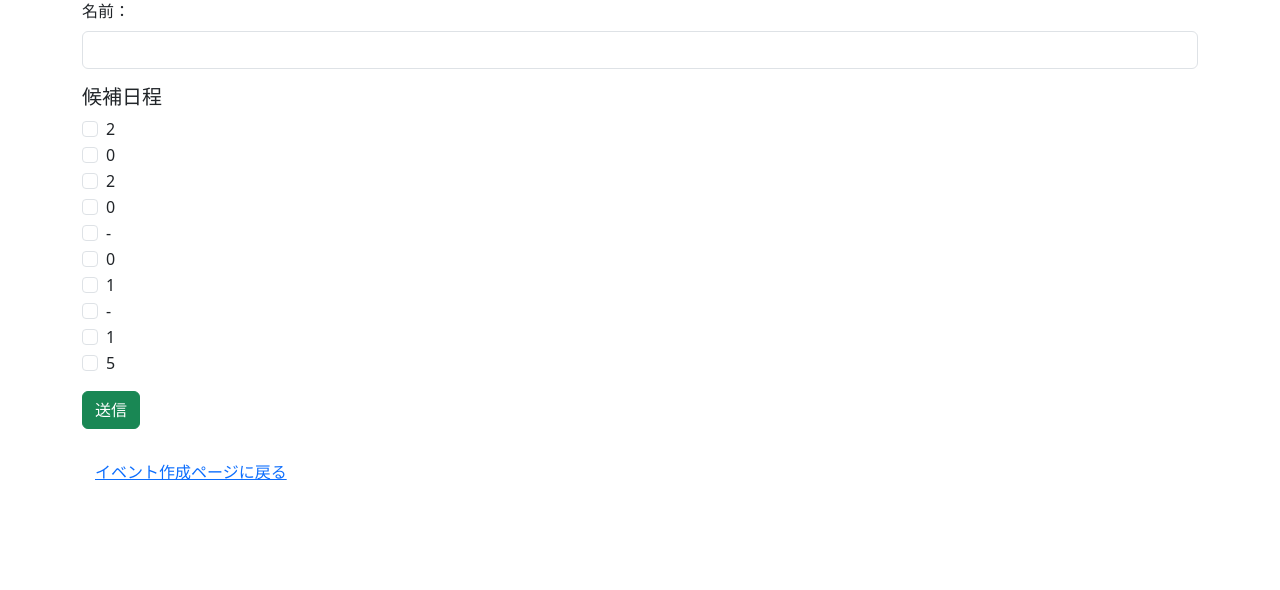
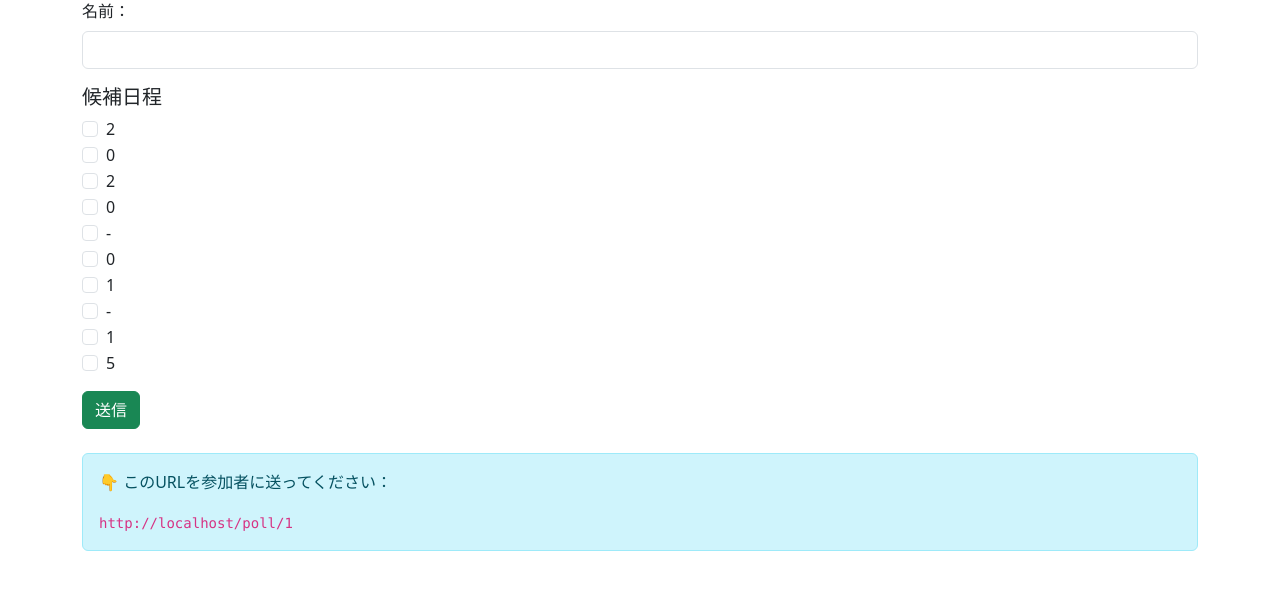
Before and after one commit to Gyokuto01000/flask-schedule-app, a Flask app: page /poll/1 in a window 1280 px wide. Shown: the part 121-711 px from the top of the page. Run offline with Flask 3, Linux system fonts and the light colour scheme; tables that the repository leaves empty hold one stand-in row (values such as "Sample post").

Commit message:
Initial commit

```diff
--- a/templates/poll.html
+++ b/templates/poll.html
@@ -29,9 +29,14 @@
 
         <button type="submit" class="btn btn-success">送信</button>
     </form>
+    <div class="mt-4 alert alert-info">
+    <p>👇 このURLを参加者に送ってください：</p>
+    <code>{{ request.url }}</code>
+</div>
+
 
     <div class="mt-4">
-        <a href="{{ url_for('index') }}" class="btn btn-link">イベント作成ページに戻る</a>
+
     </div>
 </body>
 </html>
--- a/templates/results.html
+++ b/templates/results.html
@@ -17,8 +17,10 @@
             </tr>
         </thead>
         <tbody>
+{% set max_count = selected_dates.values() | map('length') | max %}
+
 {% for date, participants_list in selected_dates.items() %}
-            <tr>
+<tr class="{% if participants_list|length == max_count and participants_list %}table-success{% endif %}">
     <td>{{ date }}</td>
     <td>
         {% if participants_list %}
```
Also changed, not shown: instance/events.db (added). Lines whose indentation alone changed are shown as unchanged.
